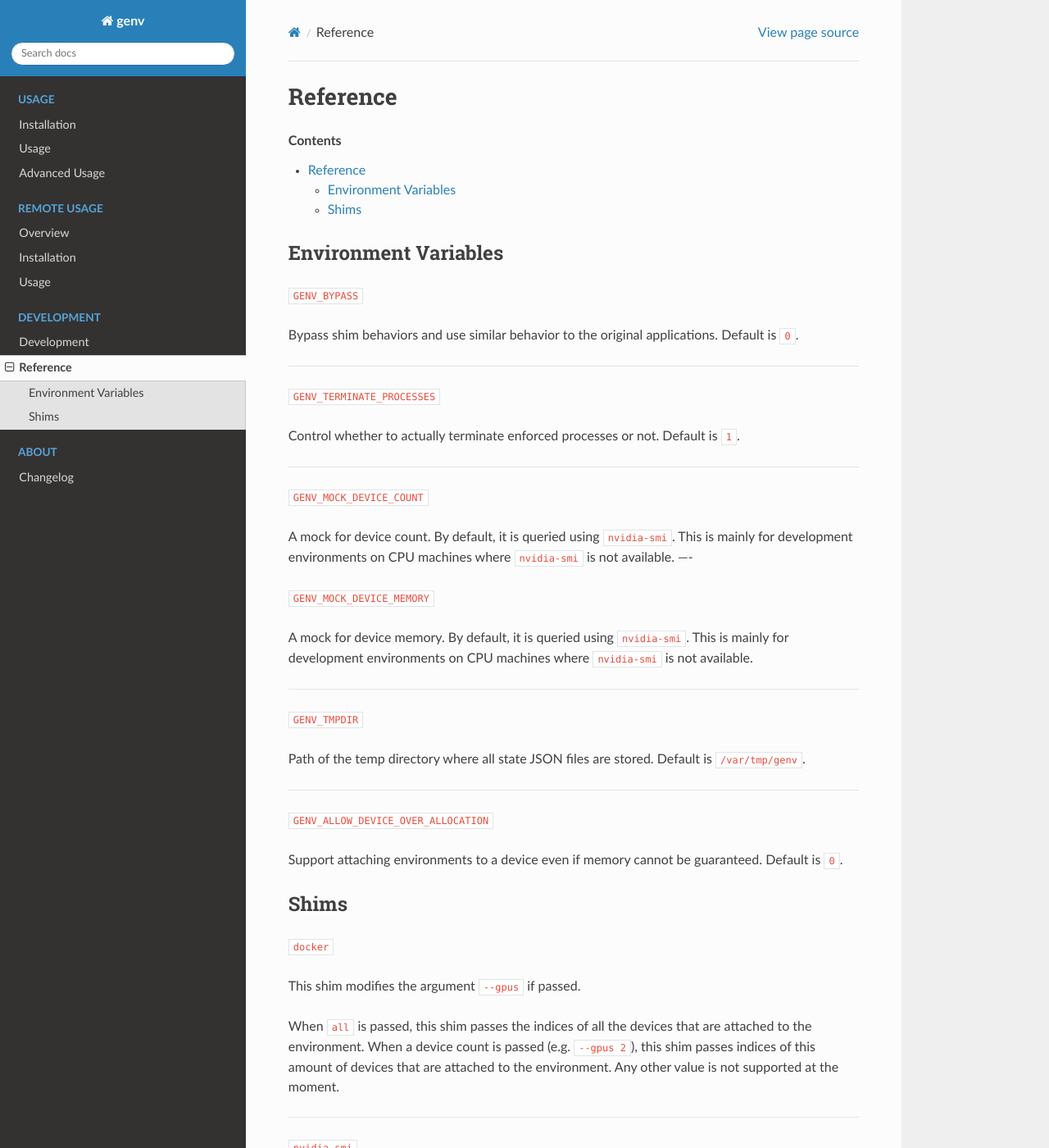
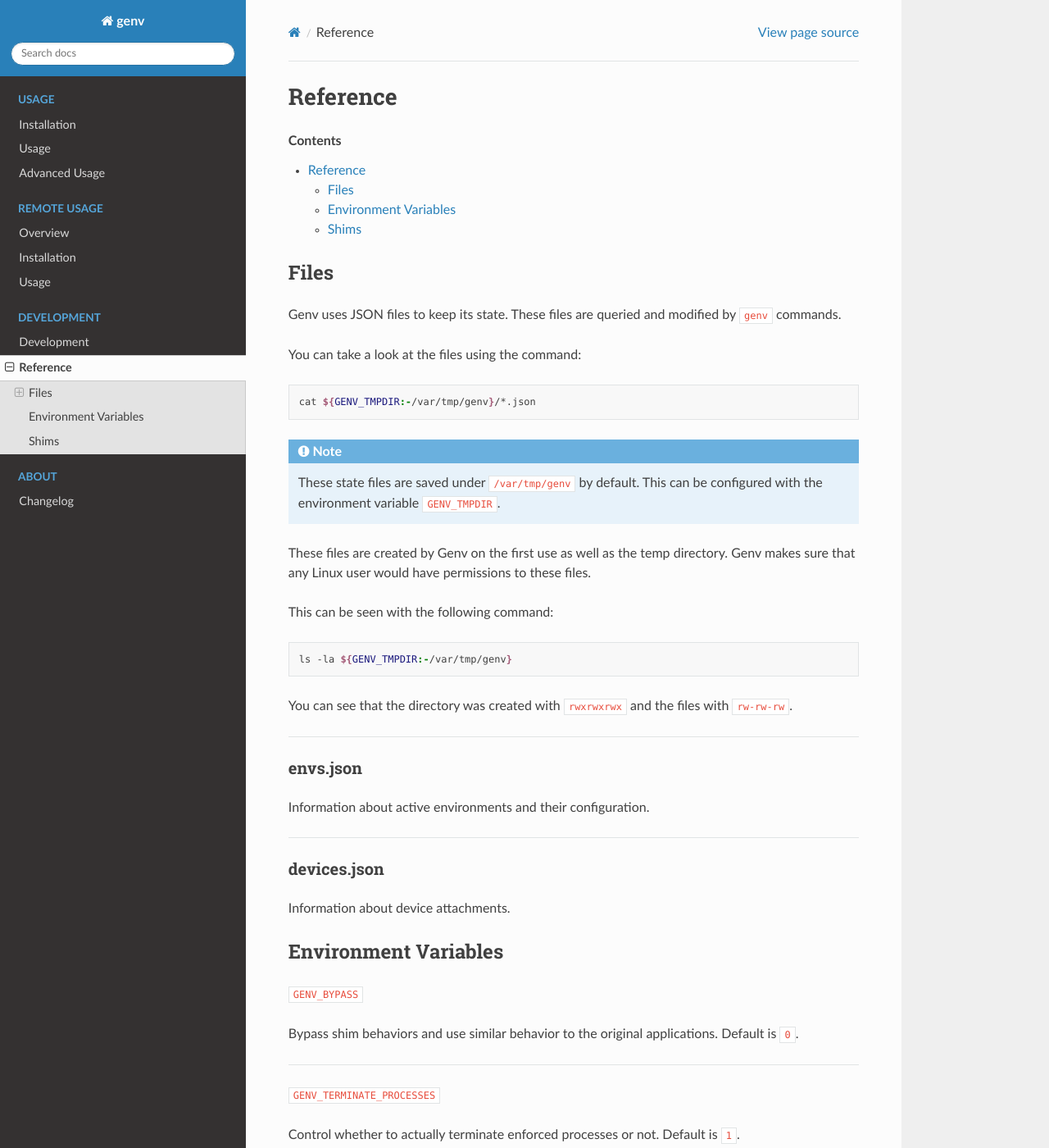
Before and after one commit to run-ai/genv, a Sphinx documentation site: the page built from docs/source/development/reference.rst, in a window 1280 px wide and 1400 px high. Shown: the whole window at 82% size. Built offline with Sphinx 7.4.7 and the Read the Docs theme 2.0.0, drawn with Linux system fonts in a browser that asks for light colours; some of the changed text lies outside the part shown.

Commit message:
Update reference.rst

```diff
--- a/docs/source/development/reference.rst
+++ b/docs/source/development/reference.rst
@@ -4,6 +4,50 @@
 .. contents::
    :depth: 2
    :backlinks: none
+
+.. _Files:
+
+Files
+-----
+
+Genv uses JSON files to keep its state.
+These files are queried and modified by :code:`genv` commands.
+
+You can take a look at the files using the command:
+
+.. code-block:: shell
+
+   cat ${GENV_TMPDIR:-/var/tmp/genv}/*.json
+
+.. note::
+
+   These state files are saved under :code:`/var/tmp/genv` by default.
+   This can be configured with the environment variable :code:`GENV_TMPDIR`.
+
+These files are created by Genv on the first use as well as the temp directory.
+Genv makes sure that any Linux user would have permissions to these files.
+
+This can be seen with the following command:
+
+.. code-block:: shell
+
+   ls -la ${GENV_TMPDIR:-/var/tmp/genv}
+
+You can see that the directory was created with :code:`rwxrwxrwx` and the files with :code:`rw-rw-rw`.
+
+----
+
+envs.json
+~~~~~~~~~
+
+Information about active environments and their configuration.
+
+----
+
+devices.json
+~~~~~~~~~~~~
+
+Information about device attachments.
 
 Environment Variables
 ---------------------
@@ -54,6 +98,11 @@
 Shims
 -----
 
+A shim [#]_ is a small application that runs instead of the originally intended one and acts as a middleware.
+It manipulates the input and output of the real application, and provides an easy way to de-facto change the behavior of the original application.
+
+----
+
 :code:`docker`
 
 This shim modifies the argument :code:`--gpus` if passed.
@@ -74,3 +123,5 @@
 This shim passes the argument :code:`--id` to :code:`nvidia-smi` and specifies the device indices that are attached to this environment.
 
 It also filters out processes that are not from the current environment, and shows GPU memory information that is relevant only for this environment, by summing the used GPU memory of all processes in this environment.
+
+.. [#] https://en.wikipedia.org/wiki/Shim_(computing)
```
